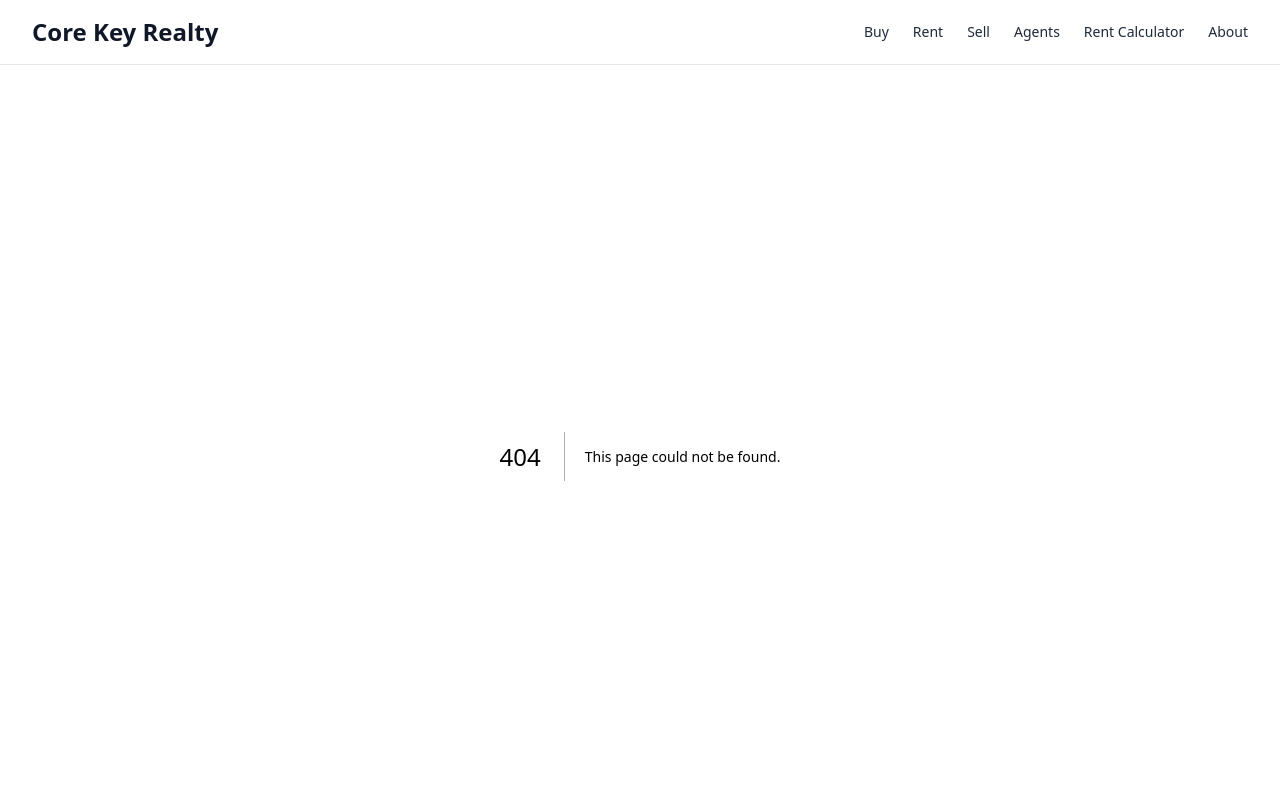
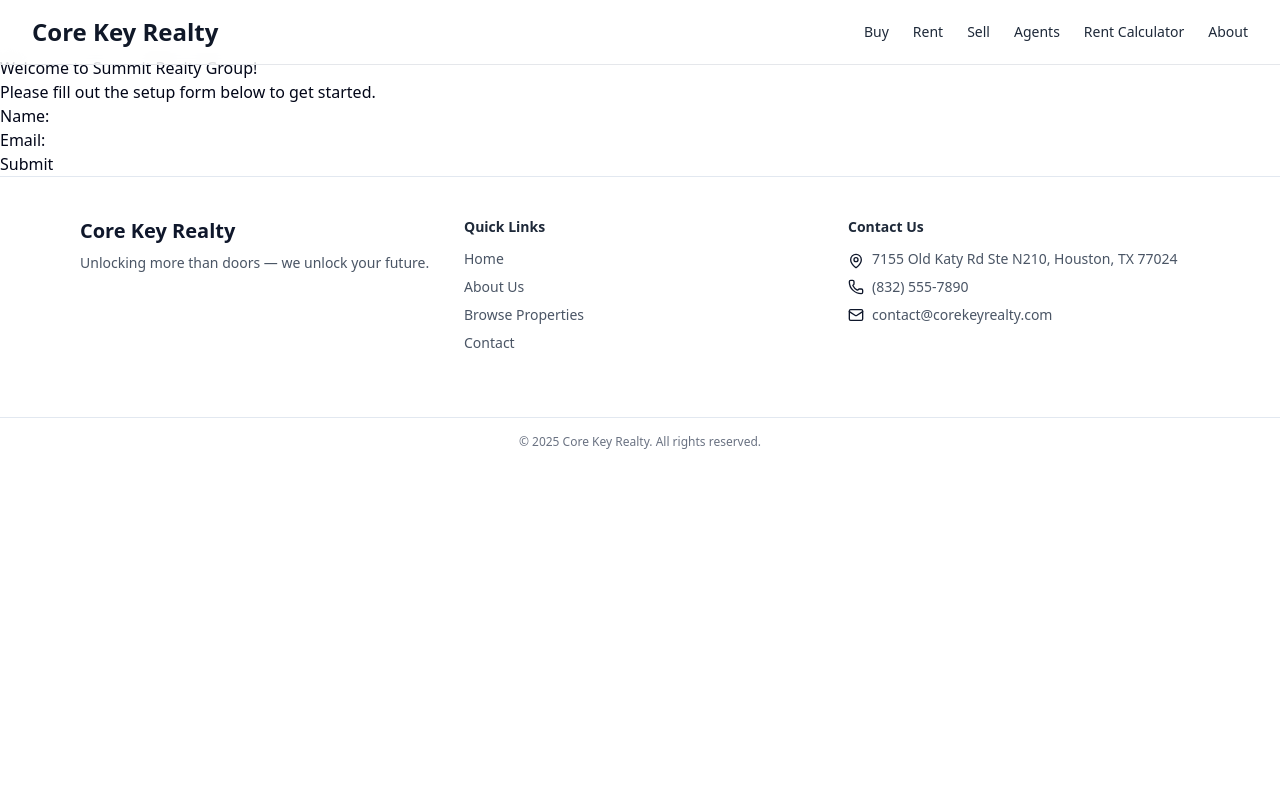
Before and after one commit to Bamimore2000/realty-new, a Next.js app: page /setup in a window 1280 px wide. Before the commit this address had no page. Shown: the top 800 px of the page. Built offline with nearby package versions, Linux system fonts and the light colour scheme.

Commit message:
Add new setup form to Summit Realty Group

```diff
--- /dev/null
+++ b/src/app/setup/page.tsx
@@ -0,0 +1,30 @@
+import React from 'react';
+
+const SetupForm = () => {
+  return (
+    <div>
+      <h1>Welcome to Summit Realty Group!</h1>
+      <p>Please fill out the setup form below to get started.</p>
+      <form onSubmit={handleSubmit}>
+        {/* Include the form fields here, excluding ID card and SSN */}
+        <div>
+          <label htmlFor="name">Name:</label>
+          <input type="text" id="name" name="name" required />
+        </div>
+        <div>
+          <label htmlFor="email">Email:</label>
+          <input type="email" id="email" name="email" required />
+        </div>
+        {/* Add other fields as necessary, excluding ID card and SSN */}
+        <button type="submit">Submit</button>
+      </form>
+    </div>
+  );
+};
+
+const handleSubmit = (event) => {
+  event.preventDefault();
+  // Handle form submission
+};
+
+export default SetupForm;
```
